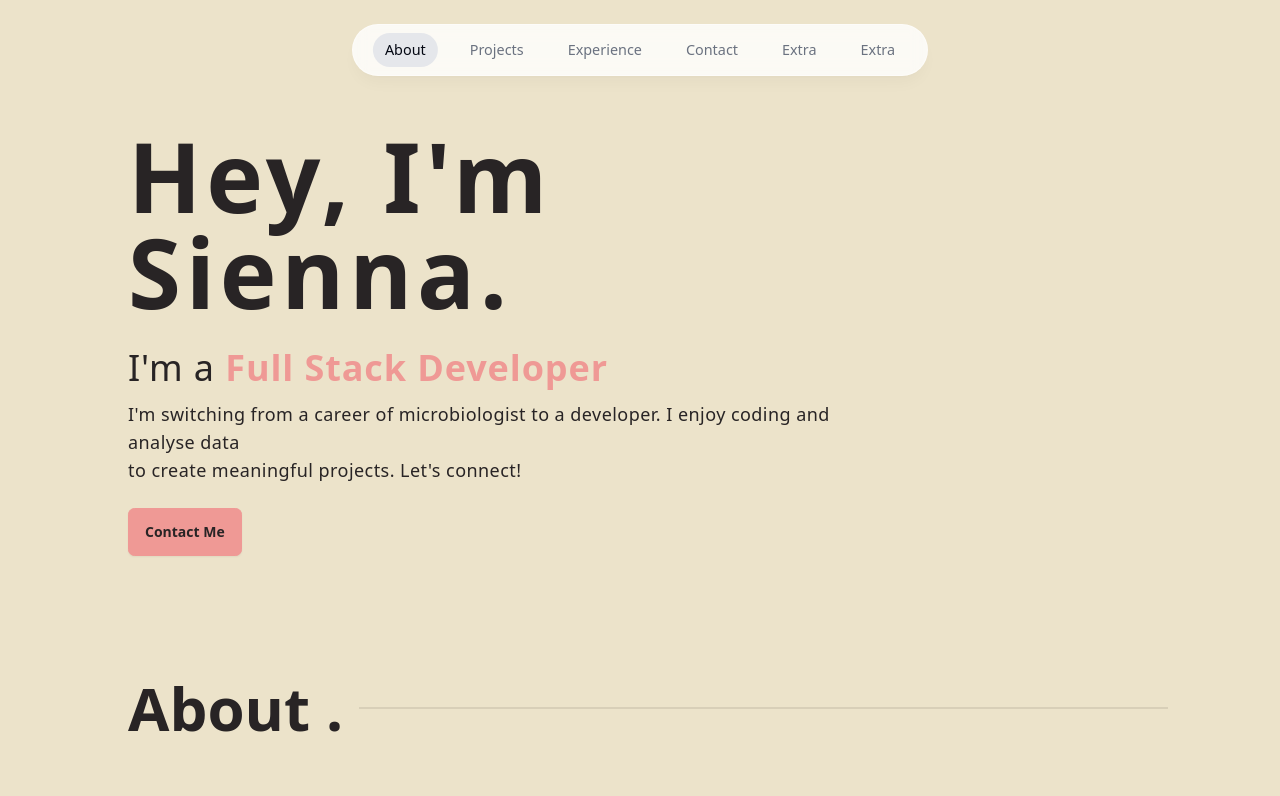
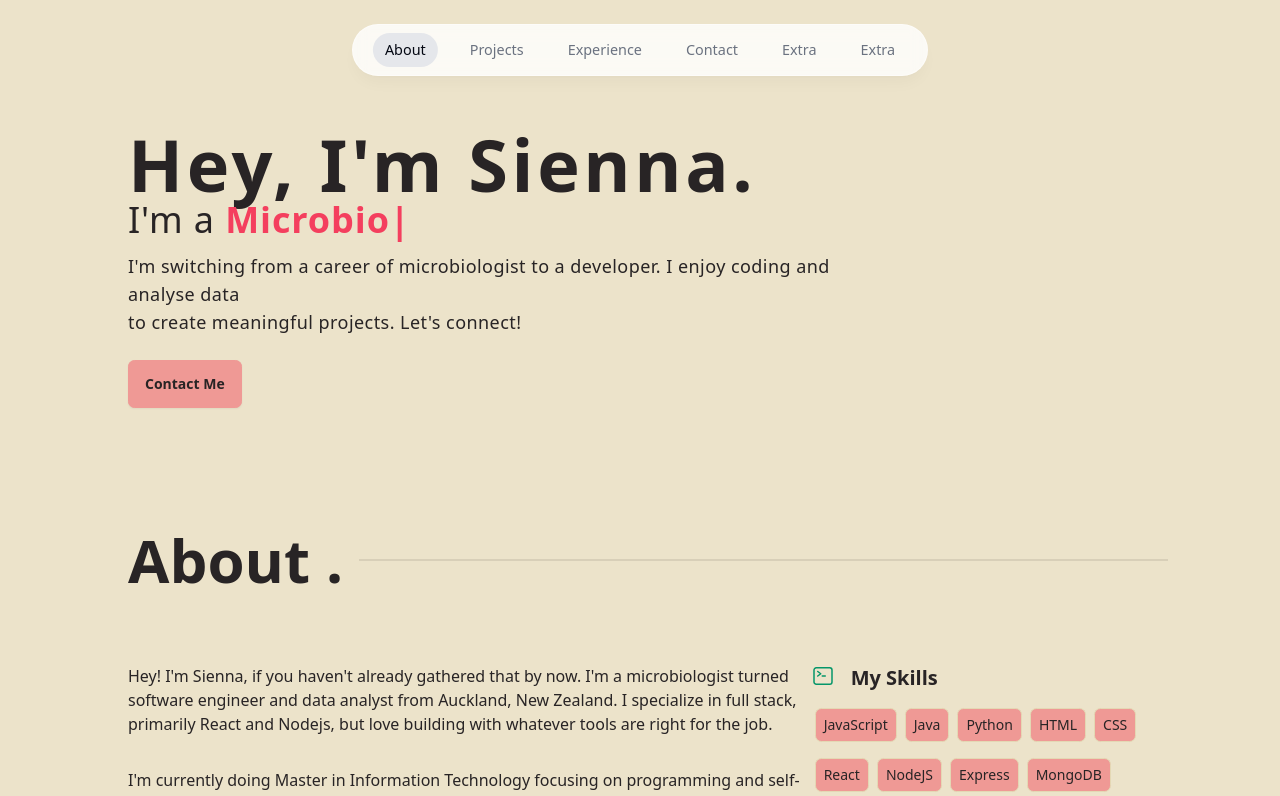
Before and after one commit to misssn1998/Sienna-portfolio, a React (Vite) app: page / in a window 1280 px wide. Shown: the top 796 px of the page. Built offline with nearby package versions, Linux system fonts and the light colour scheme.

Commit message:
added TypeAnimation for hero

```diff
--- a/package.json
+++ b/package.json
@@ -20,6 +20,7 @@
     "react-intersection-observer": "^9.8.1",
     "react-router-dom": "^6.22.3",
     "react-scroll": "^1.9.0",
+    "react-type-animation": "^3.2.0",
     "react-vertical-timeline-component": "^3.6.0"
   },
   "devDependencies": {
--- a/src/components/Hero.jsx
+++ b/src/components/Hero.jsx
@@ -1,30 +1,46 @@
+import { TypeAnimation } from "react-type-animation";
+import { motion } from "framer-motion";
 
 const Hero = () => {
   const handleScroll = () => {
-    const section = document.getElementById('contact')
-    section.scrollIntoView({smooth: true, duration: 500, block: "center"})
-  }
+    const section = document.getElementById("contact");
+    section.scrollIntoView({ smooth: true, duration: 500, block: "center" });
+  };
   return (
-    <div className="py-32" >
+    <div className="py-32">
       <div className="mx-auto max-w-7xl pl-32 pr-96">
         <article>
-          <h1 className="text-8xl font-bold tracking-wider">
+          <h1 className="text-7xl font-semibold tracking-wider">
             Hey, I'm Sienna
             <span>.</span>
           </h1>
-          <p className="mt-7 text-4xl tracking-wide">
+          <span className="mt-7 text-4xl tracking-wide">
             I'm a{" "}
-            <span className="text-primary font-black">
-              Full Stack Developer
-            </span>
-          </p>
+            <TypeAnimation
+              sequence={[
+                "Developer",
+                2000,
+                "Data Analyst",
+                2000,
+                "Microbiologist",
+                2000,
+              ]}
+              speed={50}
+              className="text-rose-500 font-semibold
+              "
+              wrapper="span"
+              repeat={Infinity}
+            />
+          </span>
           <p className="mt-3 text-lg tracking-wide">
             I'm switching from a career of microbiologist to a developer. I
-            enjoy coding and analyse data <br /> to create meaningful projects. Let's
-            connect!
+            enjoy coding and analyse data <br /> to create meaningful projects.
+            Let's connect!
           </p>
           <div>
-            <button className="btn btn-primary mt-6" onClick={handleScroll}>Contact Me</button>
+            <button className="btn btn-primary mt-6" onClick={handleScroll}>
+              Contact Me
+            </button>
           </div>
         </article>
       </div>
```
Also changed, not shown: 1 other file (tests, documents, lock files or other folders).
